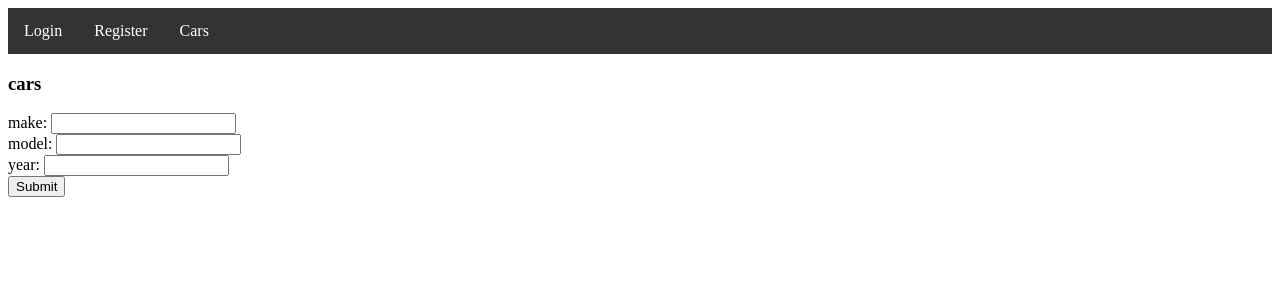
After one commit to ZacharyGonzalez/IT202-ZG59-7, a PHP site: page /M1/cars.php in a window 1280 px wide. The commit adds this page. Shown: the top 300 px of the page. Run offline with PHP 8.4, Linux system fonts and the light colour scheme.

Commit message:
just pushing random stuff

```diff
--- /dev/null
+++ b/M1/cars.php
@@ -0,0 +1,34 @@
+<?php
+require(__DIR__ . "/partials/nav.php");
+?>
+
+<h3>cars</h3>
+
+
+<form method="GET">
+        make: <input type="text" name="make"/>
+        <br />
+        model: <input type="text" name="model"/>
+        <br />
+        year: <input type="int" name="year"/>
+        <br />
+        <input type="submit">
+</form>
+<?php
+if (isset($_GET["make"]) && isset($_GET["model"]) && isset($_GET["year"])){
+    $make=$_GET['make'];
+    $model=$_GET['model'];
+    $year=$_GET['year'];
+    $db = getDB();
+    $stmt = $db->prepare("INSERT INTO CARS (make, model, year) VALUES(:make, :model, :year)");
+    try {
+        $stmt->execute([":make" => $make, ":model" => $model, ":year" => $year]);
+        echo "Successfully inserted car";
+    } catch (Exception $e) {
+        echo "There was a problem inserting car";
+        "<pre>" . var_export($e, true) . "</pre>";
+    }
+}
+
+
+?>
--- a/M1/login.php
+++ b/M1/login.php
@@ -83,11 +83,6 @@ if (isset($_POST["email"]) && isset($_POST["password"])) {
                             $_SESSION["user"]["roles"] = []; //no roles
                         }
 
-
-
-
-
-
                         die(header("Location: home.php"));
                     } else {
                         echo "Invalid password";
--- a/M1/partials/nav.php
+++ b/M1/partials/nav.php
@@ -33,6 +33,8 @@ require_once(__DIR__ . "/../lib/functions.php");
         <?php if (!is_logged_in()) : ?>
             <li><a href="login.php">Login</a></li>
             <li><a href="register.php">Register</a></li>
+            <li><a href="cars.php">Cars</a></li>
+
         <?php endif; ?>
         <?php if (is_logged_in()) : ?>
             <li><a href="logout.php">Logout</a></li>
```
